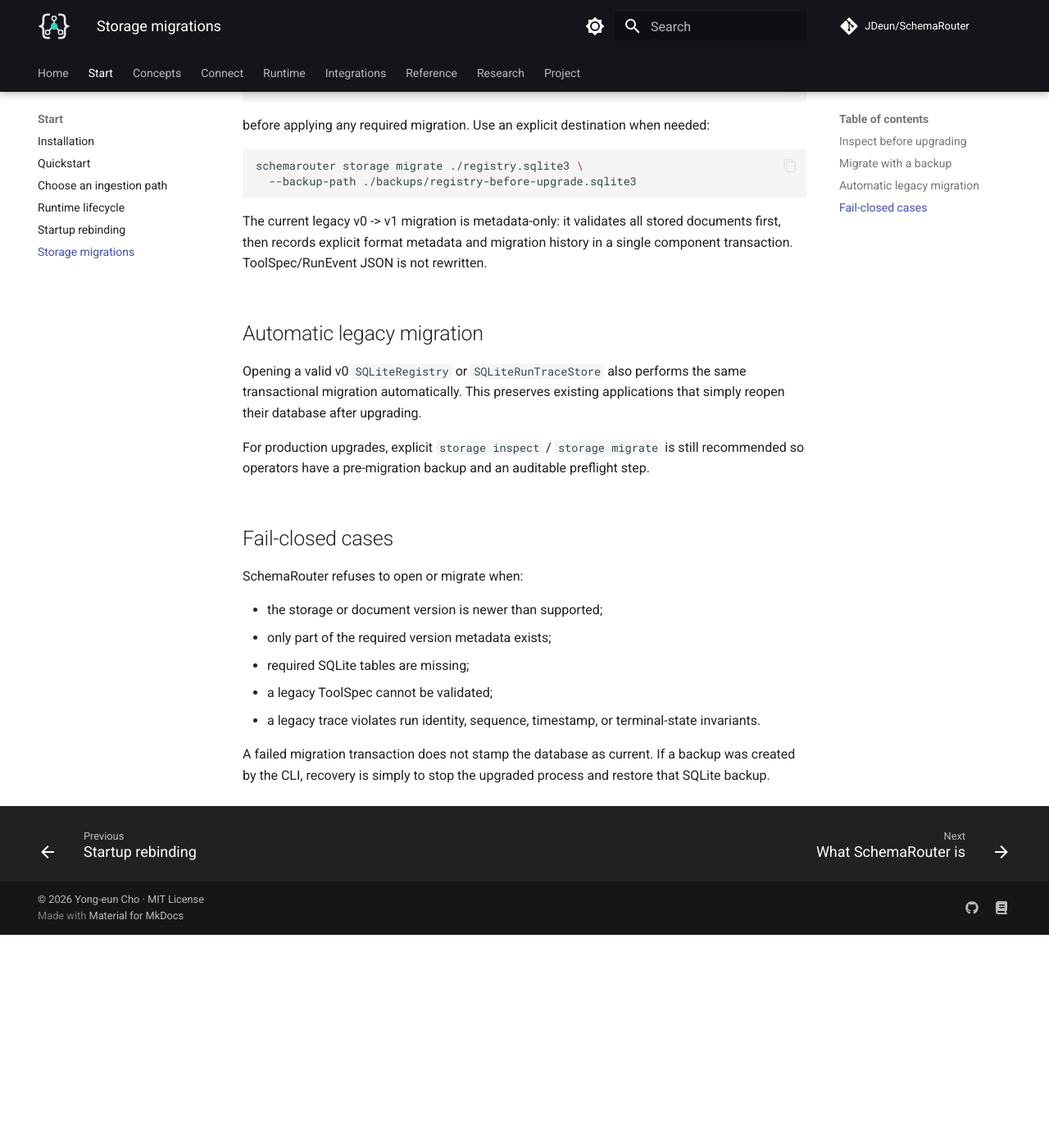
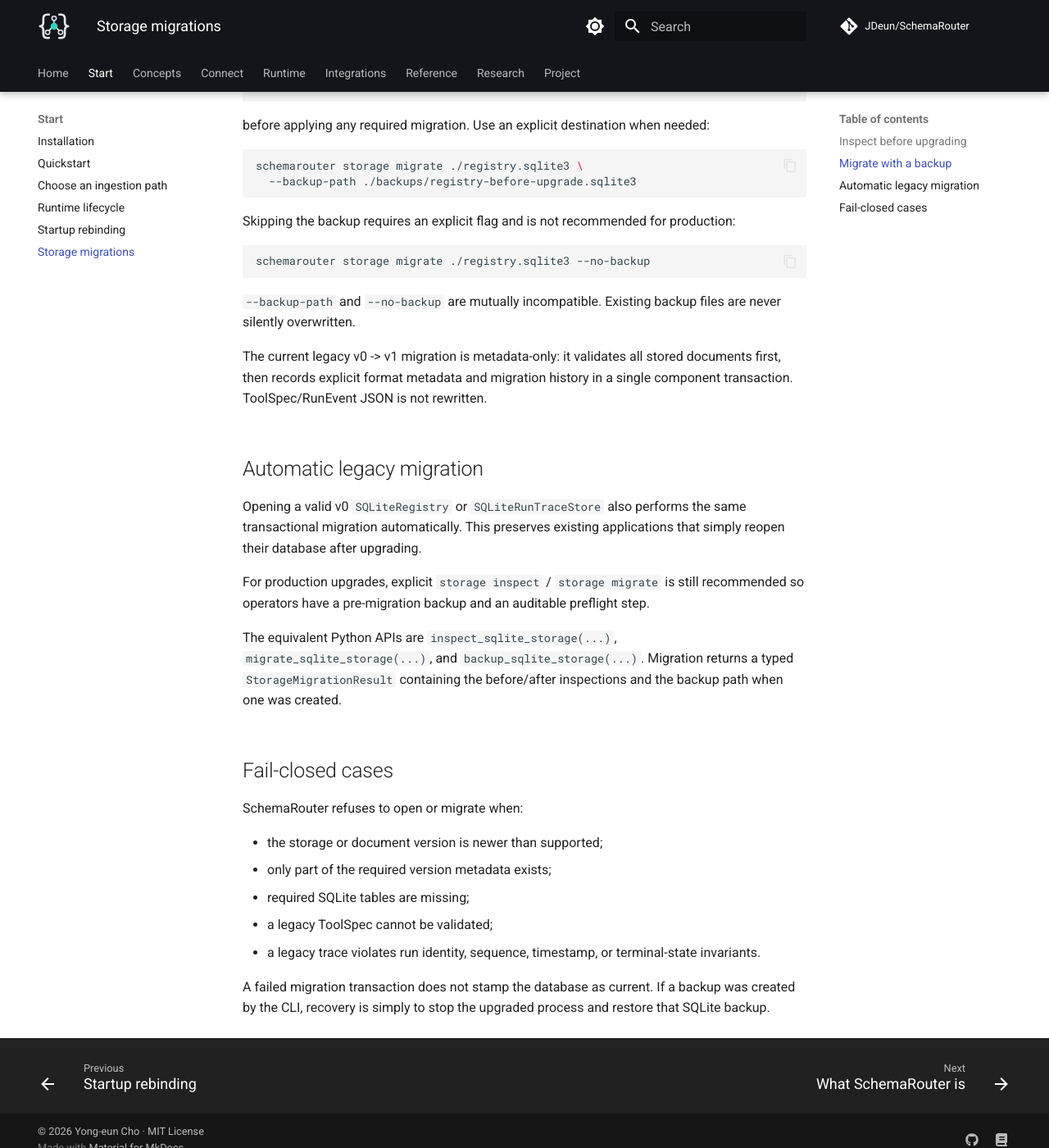
Before and after one commit to JDeun/SchemaRouter, an MkDocs documentation site: the page built from docs/getting-started/storage-migrations.md, in a window 1280 px wide and 1400 px high, scrolled down 947 px. Shown: the whole window at 82% size. Built offline with MkDocs 1.6.1 and Material for MkDocs 9.7.7, drawn with Linux system fonts in a browser that asks for light colours; comment, search, counter and statistics services are not loaded; before the commit the page ends 2087 px from its top, so only the background shows below that.

Commit message:
docs: clarify storage migration backup safety and Python API

````diff
--- a/docs/getting-started/storage-migrations.md
+++ b/docs/getting-started/storage-migrations.md
@@ -44,6 +44,15 @@ schemarouter storage migrate ./registry.sqlite3 \
   --backup-path ./backups/registry-before-upgrade.sqlite3
 ```
 
+Skipping the backup requires an explicit flag and is not recommended for production:
+
+```bash
+schemarouter storage migrate ./registry.sqlite3 --no-backup
+```
+
+`--backup-path` and `--no-backup` are mutually incompatible. Existing backup files are never
+silently overwritten.
+
 The current legacy v0 -> v1 migration is metadata-only: it validates all stored documents first,
 then records explicit format metadata and migration history in a single component transaction.
 ToolSpec/RunEvent JSON is not rewritten.
@@ -57,6 +66,11 @@ after upgrading.
 For production upgrades, explicit `storage inspect` / `storage migrate` is still recommended so
 operators have a pre-migration backup and an auditable preflight step.
 
+The equivalent Python APIs are `inspect_sqlite_storage(...)`,
+`migrate_sqlite_storage(...)`, and `backup_sqlite_storage(...)`. Migration returns a typed
+`StorageMigrationResult` containing the before/after inspections and the backup path when one was
+created.
+
 ## Fail-closed cases
 
 SchemaRouter refuses to open or migrate when:
````
